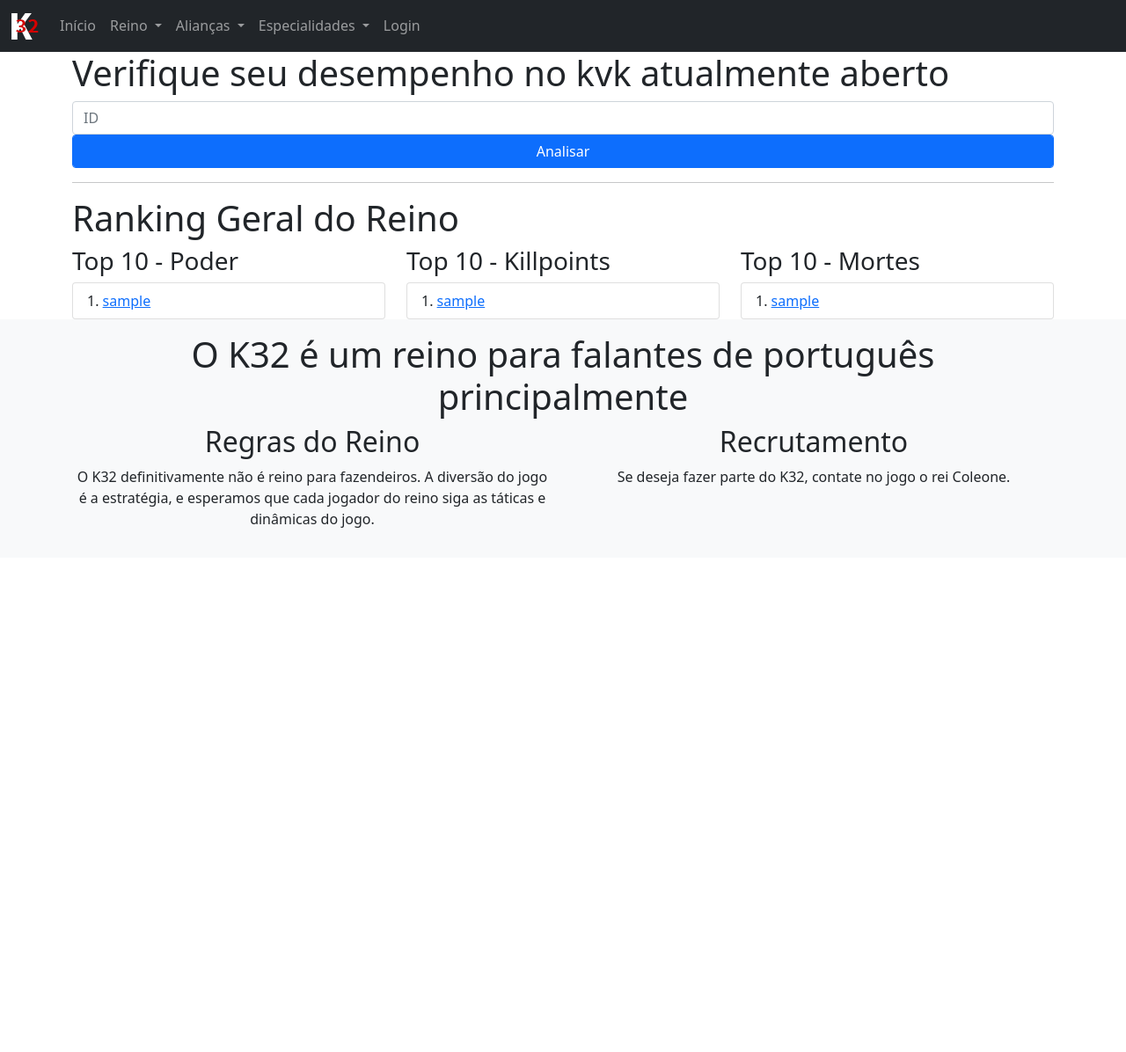
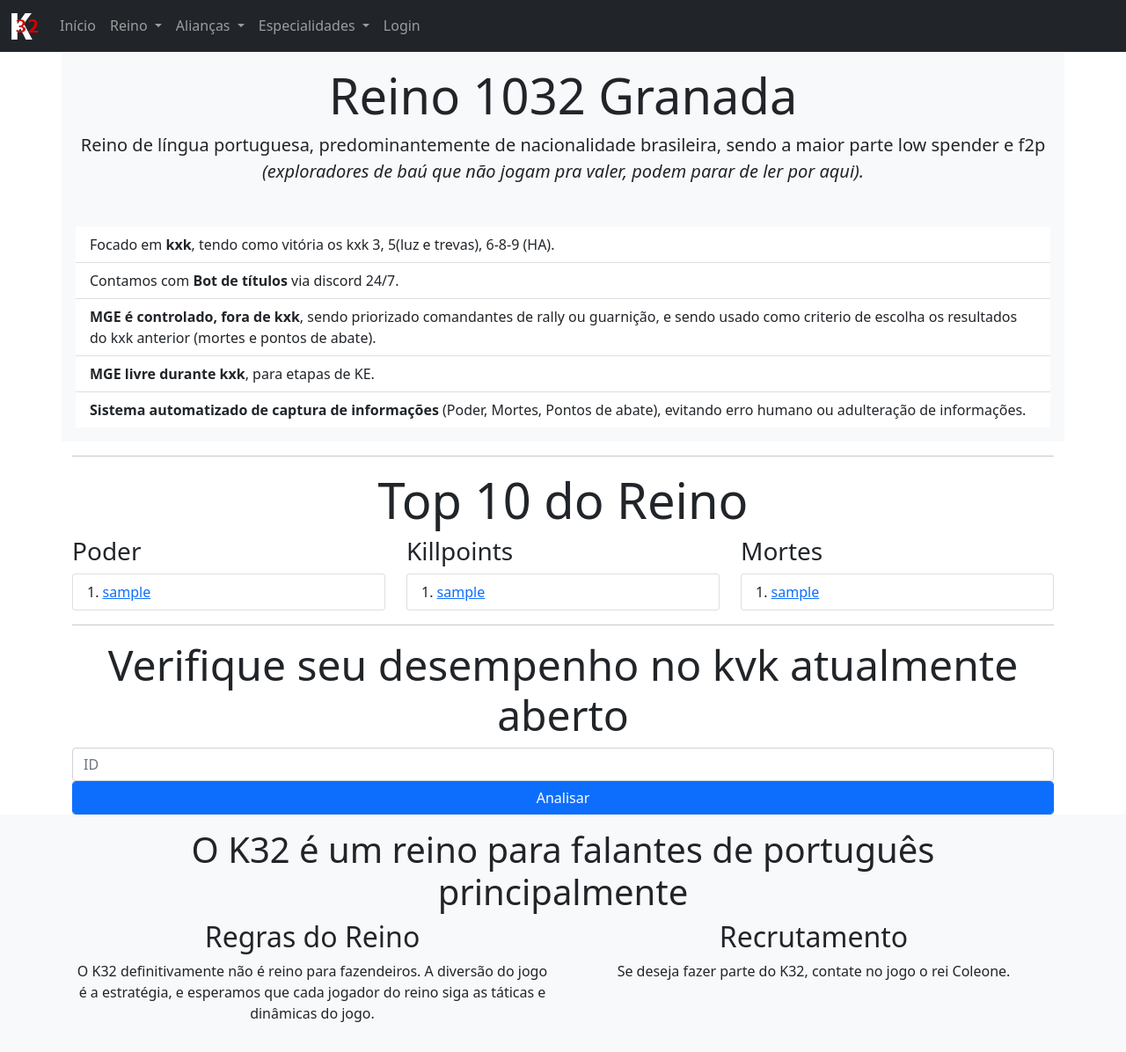
Before and after one commit to felipebastos/rise, a Django app: page / in a window 1280 px wide. Shown: the whole page at 88% size. Before the commit the page ends 600 px from the top, so only its background shows below. Run offline with Django 3.2, Linux system fonts and the light colour scheme; tables that the repository leaves empty hold one stand-in row (values such as "Sample post").

Commit message:
Atualizações de interface
Adição de tela de boas vindas, relatórios no menu relatórios,  melhoria da interface do MGE

```diff
--- a/kvk/templates/kvk/index.html
+++ b/kvk/templates/kvk/index.html
@@ -18,7 +18,11 @@
 <div class="container">
     <h1>KvK's</h1>
     {% for kvk in kvks %}
+    {% if forloop.counter == 1 %}
     <a href="/kvk/edit/{{kvk.id}}/" class="btn btn-primary">{{kvk.inicio}}</a>
+    {% else %}
+    <a href="/kvk/edit/{{kvk.id}}/" class="btn btn-secondary">{{kvk.inicio}}</a>
+    {% endif %}
     {% endfor %}
 </div>
 {% endblock %}
--- a/mge/templates/mge/index.html
+++ b/mge/templates/mge/index.html
@@ -10,7 +10,12 @@
 <div class="container">
     <h1>MGE's por dia de início</h1>
     {% for mge in mges %}
+    {% if forloop.counter == 1 %}
     <a href="/mge/editar/{{mge.id}}/" class="btn btn-primary">Domingo {{mge.semana}}</a>
+    <hr>
+    {% else %}
+    <a href="/mge/editar/{{mge.id}}/" class="btn btn-secondary">Domingo {{mge.semana}}</a>
+    {% endif %}
     {% endfor %}
 </div>
 {% endblock %}
--- a/rise/settings.py
+++ b/rise/settings.py
@@ -12,6 +12,9 @@ https://docs.djangoproject.com/en/3.2/ref/settings/
 
 import os
 from pathlib import Path
+from dotenv import load_dotenv
+
+load_dotenv()
 
 # Build paths inside the project like this: BASE_DIR / 'subdir'.
 BASE_DIR = Path(__file__).resolve().parent.parent
--- a/rise/templates/rise/index.html
+++ b/rise/templates/rise/index.html
@@ -2,51 +2,63 @@
 {% block title %}- Home{% endblock %}
 {% block content %}
 <div class="container">
-    {% if user.is_authenticated %}
     <div class="row">
-        <div class="col-sm-6">
-            <h1>Gestão de doações</h1>
-            <a class="btn btn-primary" href="/bank/"><i class="fas fa-piggy-bank"></i> Doações</a>
-            <br>
+        <div class="bg-light p-3 text-center">
+            <h1 class="display-4">Reino 1032 Granada</h1>
+            <p class="lead">
+                Reino de língua portuguesa, predominantemente de nacionalidade brasileira, sendo a maior parte low
+                spender e f2p <i>(exploradores de baú que não jogam pra valer, podem parar de ler por aqui).</i>
+            </p>
         </div>
-        <div class="col-sm-6">
-            <h1>Encontre um jogador</h1>
-            <form class="form-inline" action="/players/find/" method="post">
-                {% csrf_token %}
-                <div class="input-group">
-                    {{searchform.id}}
-                    <div class="input-group-append">
-                        <button class="btn btn-success" type="submit"><i class="fas fa-search"></i></button>
-                    </div>
-                </div>
-            </form>
+        <div class="bg-light p-3">
+            <ul class="list-group list-group-flush">
+                <li class="list-group-item">Focado em <b>kxk</b>, tendo como vitória os kxk 3, 5(luz e trevas), 6-8-9
+                    (HA).</li>
+                <li class="list-group-item">Contamos com <b>Bot de títulos</b> via discord 24/7.</li>
+                <li class="list-group-item"><b>MGE é controlado, fora de kxk</b>, sendo priorizado comandantes de rally
+                    ou guarnição, e sendo
+                    usado
+                    como criterio de escolha os resultados do kxk anterior (mortes e pontos de abate).</li>
+                <li class="list-group-item"><b>MGE livre durante kxk</b>, para etapas de KE.</li>
+                <li class="list-group-item"><b>Sistema automatizado de captura de informações</b> (Poder, Mortes, Pontos
+                    de abate), evitando
+                    erro
+                    humano ou adulteração de informações.</li>
+            </ul>
+        </div>
+    </div>
+    <hr>
+    <h1 class="display-4 text-center">Top 10 do Reino</h1>
+    <div class="row">
+        <div class="col-sm-4">
+            <h3>Poder</h3>
+            <ol class="list-group list-group-numbered">
+                {% for p in top10poder %}
+                <li class="list-group-item"><a href="/players/{{p.player.game_id}}/">{{p.player.nick}}</a></li>
+                {% endfor %}
+            </ol>
+        </div>
+        <div class="col-sm-4">
+            <h3>Killpoints</h3>
+            <ol class="list-group list-group-numbered">
+                {% for p in top10kp %}
+                <li class="list-group-item"><a href="/players/{{p.player.game_id}}/">{{p.player.nick}}</a></li>
+                {% endfor %}
+            </ol>
+        </div>
+        <div class="col-sm-4">
+            <h3>Mortes</h3>
+            <ol class="list-group list-group-numbered">
+                {% for p in top10dt %}
+                <li class="list-group-item"><a href="/players/{{p.player.game_id}}/">{{p.player.nick}}</a></li>
+                {% endfor %}
+            </ol>
         </div>
     </div>
     <hr>
     <div class="row">
-        <div class="col-sm-6">
-            <h1>Alertas da GoD</h1>
-            <ul>
-                <li>A GoD tem <a href="/players/old/GoD/">{{god_antigos}}</a> registros mais antigos do que quinze dias.
-                </li>
-                <li>A GoD tem <a href="/players/nostatus/GoD/">{{god_nulos}}</a> registros sem anotação de status ou com
-                    poder zero.</li>
-            </ul>
-        </div>
-        <div class="col-sm-6">
-            <h1>Alertas da BoD</h1>
-            <ul>
-                <li>A BoD tem <a href="/players/old/BoD/">{{bod_antigos}}</a> registros mais antigos do que quinze dias.
-                </li>
-                <li>A BoD tem <a href="/players/nostatus/BoD/">{{bod_nulos}}</a> registros sem anotação de status ou com
-                    poder zero.</li>
-            </ul>
-        </div>
-    </div>
-    {% endif %}
-    <div class="row">
         <div class="col">
-            <h1>Verifique seu desempenho no kvk atualmente aberto</h1>
+            <h1 class="display-5 text-center">Verifique seu desempenho no kvk atualmente aberto</h1>
             <form action="/players/desempenho/" method="post">
                 {% csrf_token %}
                 <input class="form-control" id="game_id" name="game_id" type="text" placeholder="ID">
@@ -54,33 +66,5 @@
             </form>
         </div>
     </div>
-    <hr>
-    <h1>Ranking Geral do Reino</h1>
-    <div class="row">
-        <div class="col-sm-4">
-            <h3>Top 10 - Poder</h3>
-            <ol class="list-group list-group-numbered">
-                {% for p in top10poder %}
-                <li class="list-group-item"><a href="/players/{{p.player.game_id}}/">{{p.player.nick}}</a></li>
-                {% endfor %}
-            </ol>
-        </div>
-        <div class="col-sm-4">
-            <h3>Top 10 - Killpoints</h3>
-            <ol class="list-group list-group-numbered">
-                {% for p in top10kp %}
-                <li class="list-group-item"><a href="/players/{{p.player.game_id}}/">{{p.player.nick}}</a></li>
-                {% endfor %}
-            </ol>
-        </div>
-        <div class="col-sm-4">
-            <h3>Top 10 - Mortes</h3>
-            <ol class="list-group list-group-numbered">
-                {% for p in top10dt %}
-                <li class="list-group-item"><a href="/players/{{p.player.game_id}}/">{{p.player.nick}}</a></li>
-                {% endfor %}
-            </ol>
-        </div>
-    </div>
 </div>
 {% endblock %}
--- a/rise/views.py
+++ b/rise/views.py
@@ -1,57 +1,12 @@
-from django.db.models.aggregates import Count, Max
-from django.db.models.expressions import Case, When
-from players.models import Alliance, PlayerStatus, Player
+from players.models import PlayerStatus
 from django.shortcuts import redirect, render
 from django.contrib.auth import authenticate, login, logout
 from django.contrib.auth.decorators import login_required
 
-from datetime import datetime, timezone, timedelta
-
-from .forms import LoginForm, SearchPlayerForm
+from .forms import LoginForm
 
 
 def index(request):
-    hoje = datetime.now(timezone(timedelta(hours=-3)))
-
-    god_atrasados = 0
-    god_nulos = 0
-    bod_atrasados = 0
-    bod_nulos = 0
-
-    if request.user.is_authenticated:
-        players_god = Player.objects.filter(alliance__tag="GoD")
-
-        for player in players_god:
-            status = (
-                PlayerStatus.objects.filter(player=player)
-                .order_by("-data")
-                .first()
-            )
-            if status:
-                delta = hoje - status.data
-                if delta.days > 15:
-                    god_atrasados = god_atrasados + 1
-                if status.power == 0:
-                    god_nulos = god_nulos + 1
-            else:
-                god_nulos = god_nulos + 1
-        players_bod = Player.objects.filter(alliance__tag="BoD")
-
-        for player in players_bod:
-            status = (
-                PlayerStatus.objects.filter(player=player)
-                .order_by("-data")
-                .first()
-            )
-            if status:
-                delta = hoje - status.data
-                if delta.days > 15:
-                    bod_atrasados = bod_atrasados + 1
-                if status.power == 0:
-                    bod_nulos = bod_nulos + 1
-            else:
-                bod_nulos = bod_nulos + 1
-
     ultimo = PlayerStatus.objects.order_by("-data").first()
 
     oReinoPoder = (
@@ -90,14 +45,7 @@ def index(request):
         .order_by("-deaths")
     )
 
-    searchform = SearchPlayerForm()
-
     context = {
-        "god_antigos": god_atrasados,
-        "god_nulos": god_nulos,
-        "bod_antigos": bod_atrasados,
-        "bod_nulos": bod_nulos,
-        "searchform": searchform,
         "top10poder": oReinoPoder[:10],
         "top10kp": oReinokillpoints[:10],
         "top10dt": oReinomortes[:10],
```
Also changed, not shown: mge/templates/mge/mge.html (+17 -1 lines), mge/views.py (+4 -4 lines), reports/templates/reports/index.html (+43 -0 lines), reports/views.py (+55 -3 lines).
